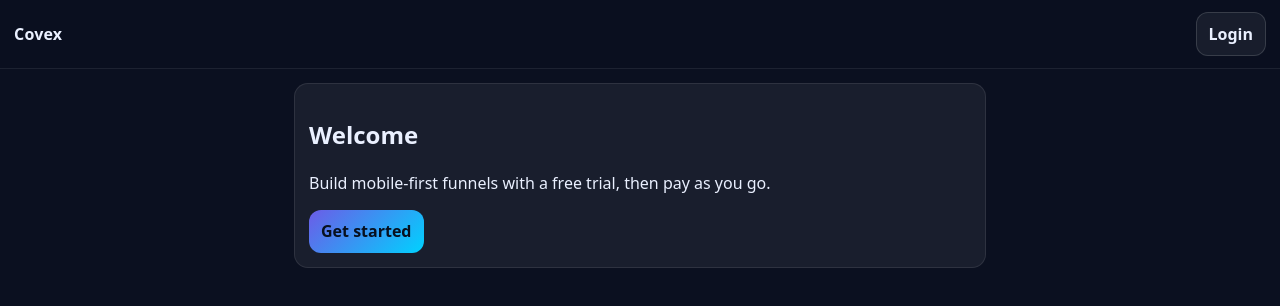
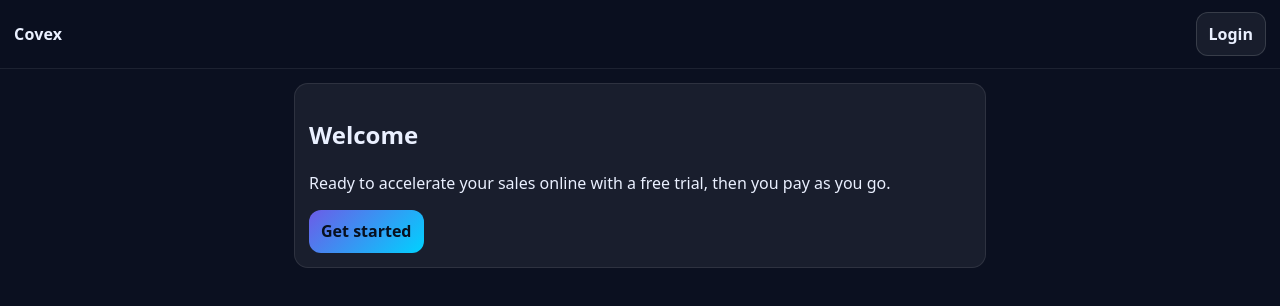
Before and after one commit to amostech177/highfalutin-eggnog, a React (Vite) app in the folder Frontend/: page / in a window 1280 px wide. Shown: the top 306 px of the page. Built offline with nearby package versions, Linux system fonts and the light colour scheme.

Commit message:
chanfge message

```diff
--- a/Frontend/src/pages/Dashboard.jsx
+++ b/Frontend/src/pages/Dashboard.jsx
@@ -48,7 +48,7 @@ export default function Dashboard({ auth }) {
     return (
       <div className="card">
         <h2>Welcome</h2>
-        <p>Build mobile-first funnels with a free trial, then pay as you go.</p>
+        <p>Ready to accelerate your sales online with a free trial, then you pay as you go.</p>
         <Link className="btn primary" to="/login">Get started</Link>
       </div>
     )
```
